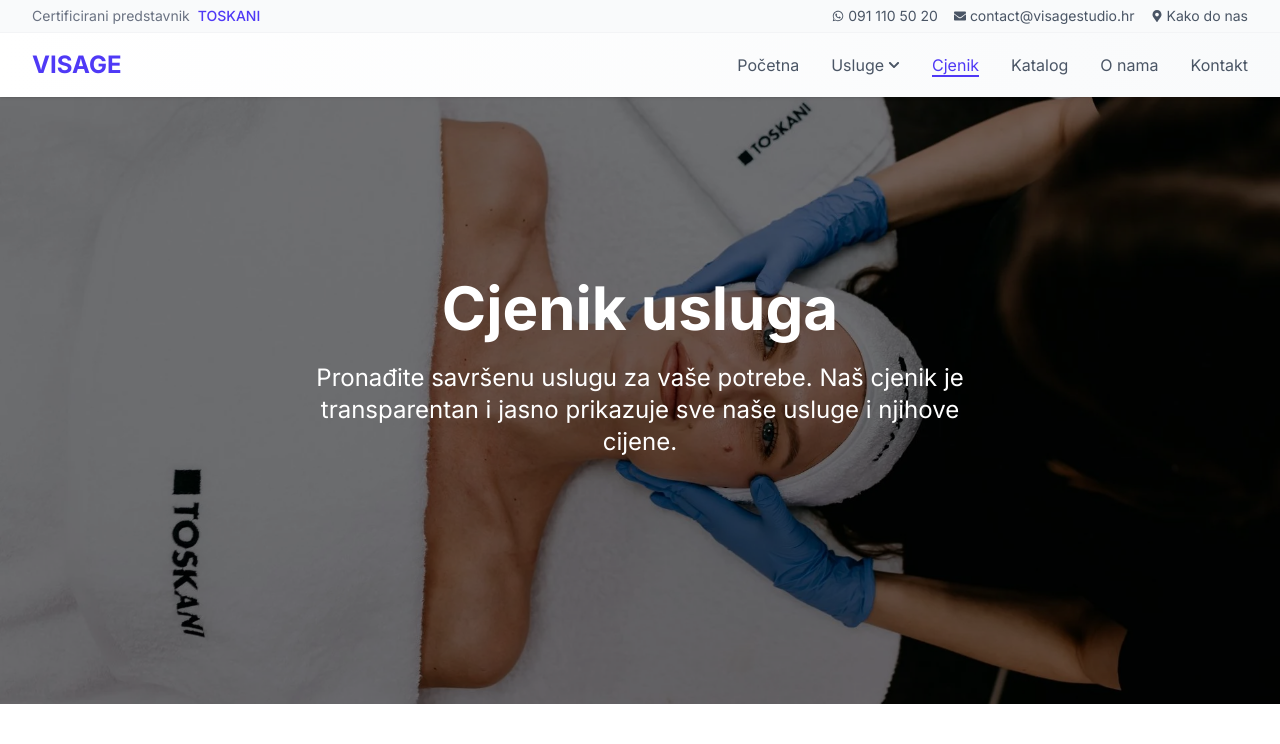
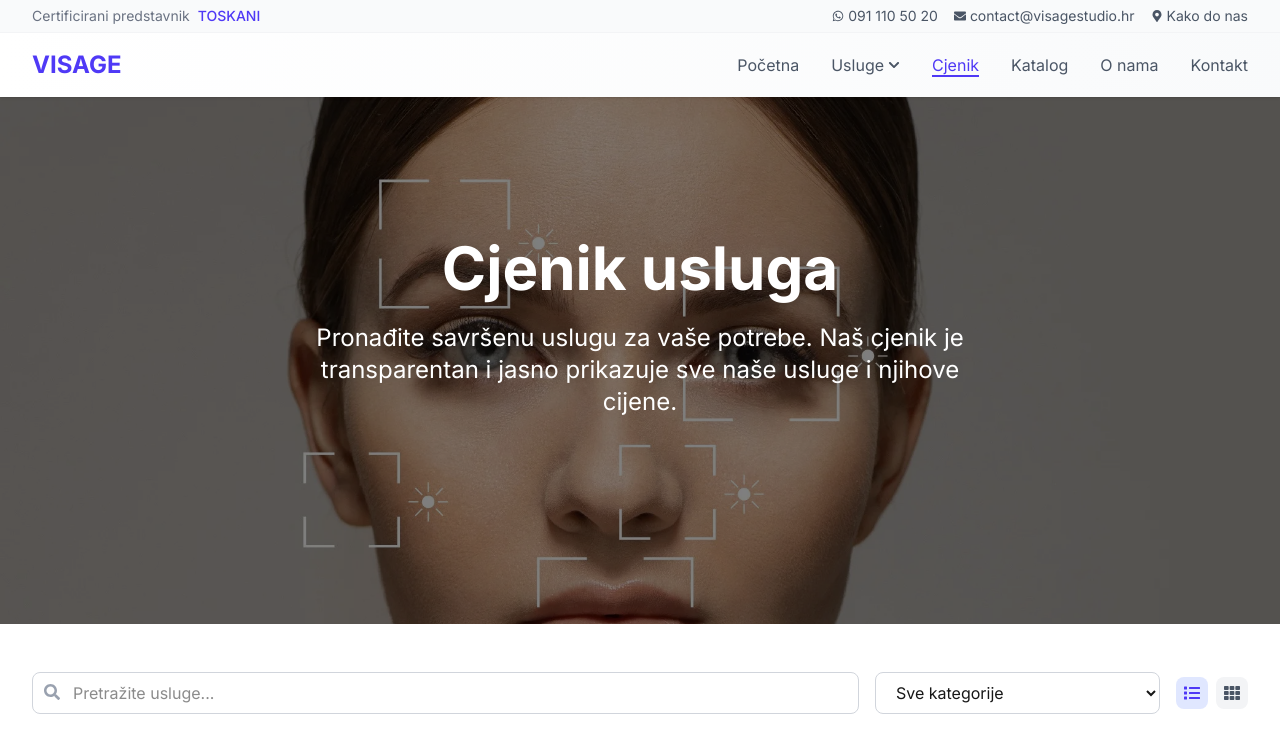
Before and after one commit to SerticBruno/visage-react, a Next.js app: page /cjenik in a window 1280 px wide. Shown: the top 744 px of the page. Built offline with nearby package versions, Linux system fonts and the light colour scheme.

Commit message:
hero images

```diff
--- a/src/app/cjenik/page.tsx
+++ b/src/app/cjenik/page.tsx
@@ -153,7 +153,7 @@ export default function PricingPage() {
       <HeroSection
         title="Cjenik usluga"
         description="Pronađite savršenu uslugu za vaše potrebe. Naš cjenik je transparentan i jasno prikazuje sve naše usluge i njihove cijene."
-        image="/images/services/toskani-hero.webp"
+        image="/images/services/MYV_selfie_details.webp"
       />
       <div className="max-w-7xl mx-auto px-4 sm:px-6 lg:px-8 py-12">
         {/* Search and Filter Section */}
--- a/src/app/o-nama/page.tsx
+++ b/src/app/o-nama/page.tsx
@@ -8,7 +8,7 @@ export default function OnamaPage() {
       <HeroSection
         title="O nama"
         description="VISAGE Studio - Vaš partner u estetskoj medicini"
-        image="/images/plasmage-hero.webp"
+        image="/images/services/Mesoterapia-transdermica-facial.webp"
       />
       <AboutContent />
       <ContactSection/>
--- a/src/app/usluge/page.tsx
+++ b/src/app/usluge/page.tsx
@@ -9,7 +9,7 @@ export default function ServicesPage() {
       <HeroSection
         title="Naše Usluge"
         description="Otkrijte našu široku ponudu tretmana za lice i tijelo, dizajniranih da vas učine osjećati se i izgledati najbolje"
-        image="/images/services/toskani-hero.webp"
+        image="/images/services/botox-face-girl.webp"
       />
       <ServicesSection />
       <CTASection />
--- a/src/components/sections/HeroSection.tsx
+++ b/src/components/sections/HeroSection.tsx
@@ -17,7 +17,7 @@ const HeroSection = ({
   ctaLink,
 }: HeroSectionProps) => {
   return (
-    <section className="relative h-[80vh] flex items-center justify-center">
+    <section className="relative h-[70vh] flex items-center justify-center">
       <div className="absolute inset-0 z-0">
         <div className="relative w-full h-full">
           <Image
```
